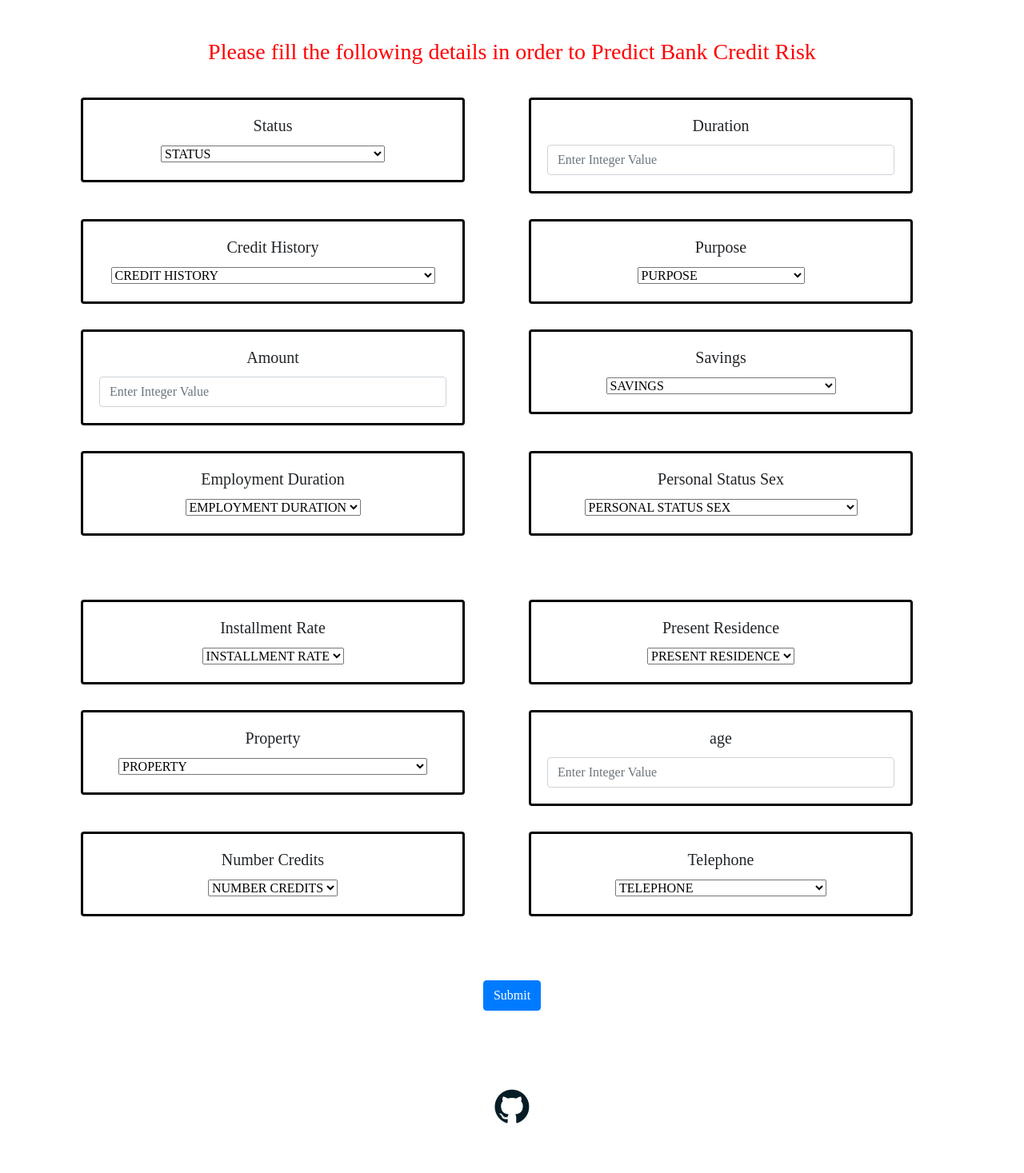
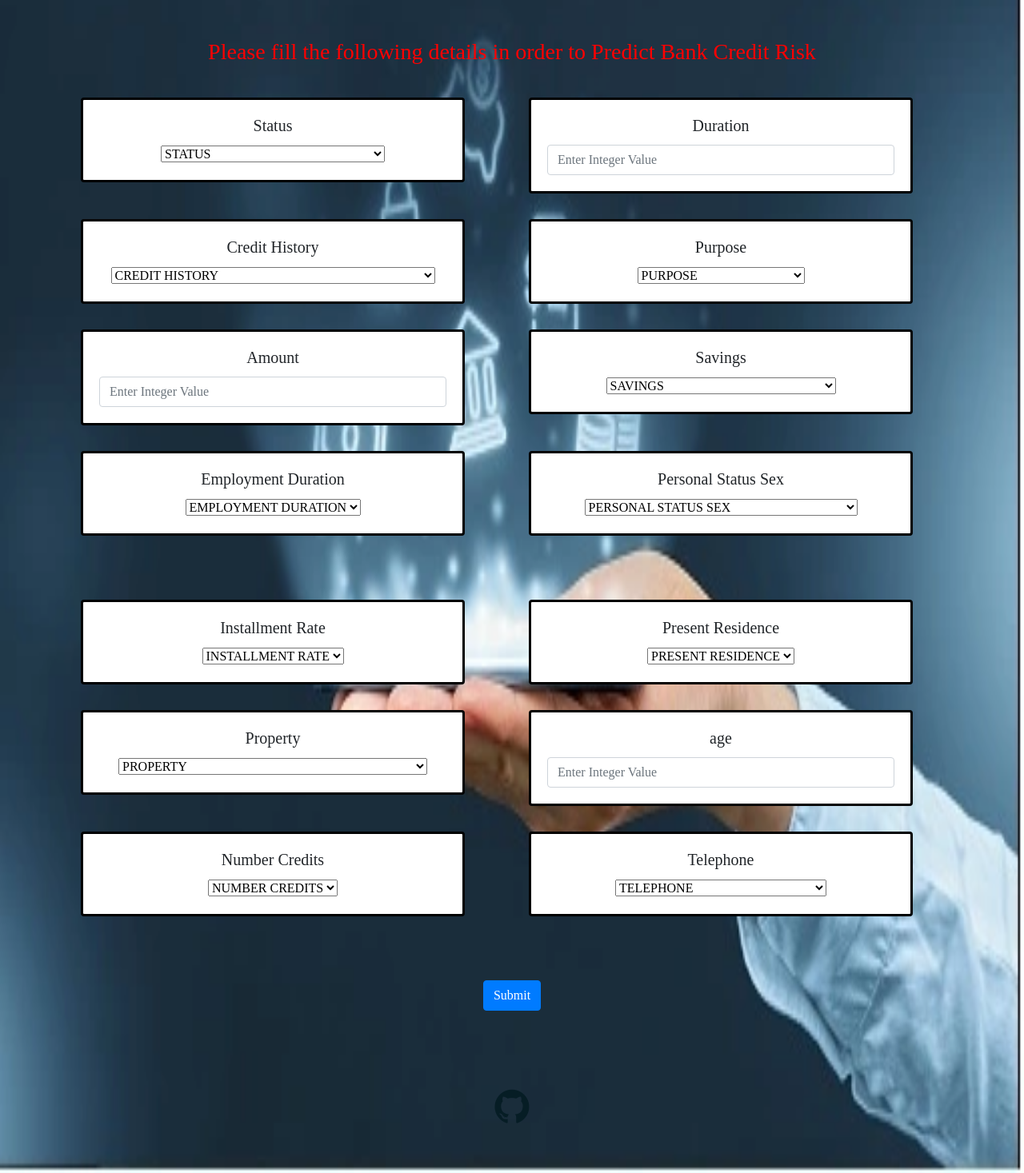
Before and after one commit to laijupjoy/Bank-Credit-Risk-Prediction, a Flask app: page / in a window 1280 px wide. Shown: the part 56-1523 px from the top of the page at 80% size. Run offline with Flask 2, Linux system fonts and the light colour scheme; parts of the project's set-up code (start-up, migrations or seed data) failed here and were passed over; some libraries are stand-ins or nearby versions.

Commit message:
Update index.html

```diff
--- a/templates/index.html
+++ b/templates/index.html
@@ -244,7 +244,7 @@
 
     <style>
         body{
-             #background-image: url("https://raw.githubusercontent.com/laijupjoy/Bank-Credit-Risk-Prediction/main/images/bank.webp");
+             background-image: url("https://raw.githubusercontent.com/laijupjoy/Bank-Credit-Risk-Prediction/main/images/bank.webp");
              background-position: center;
              background-repeat: no-repeat;
              background-size: 100% 100%;
```
